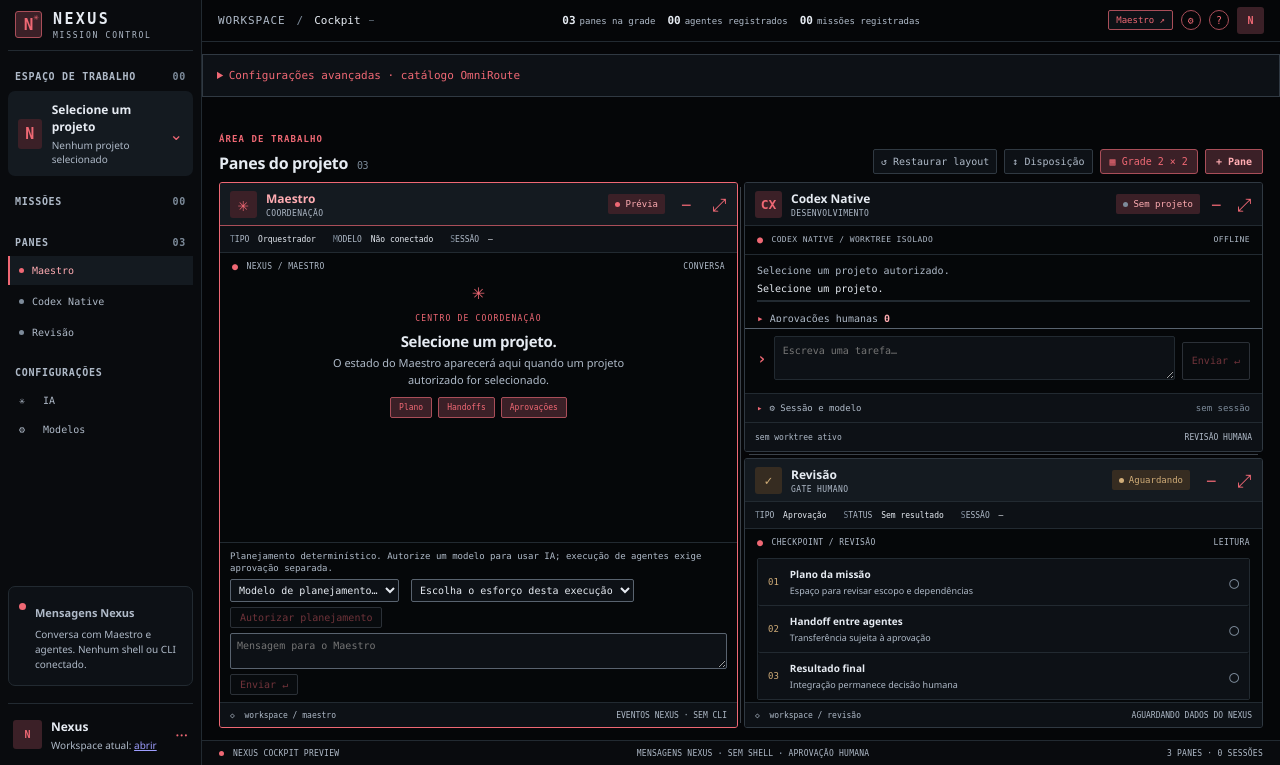
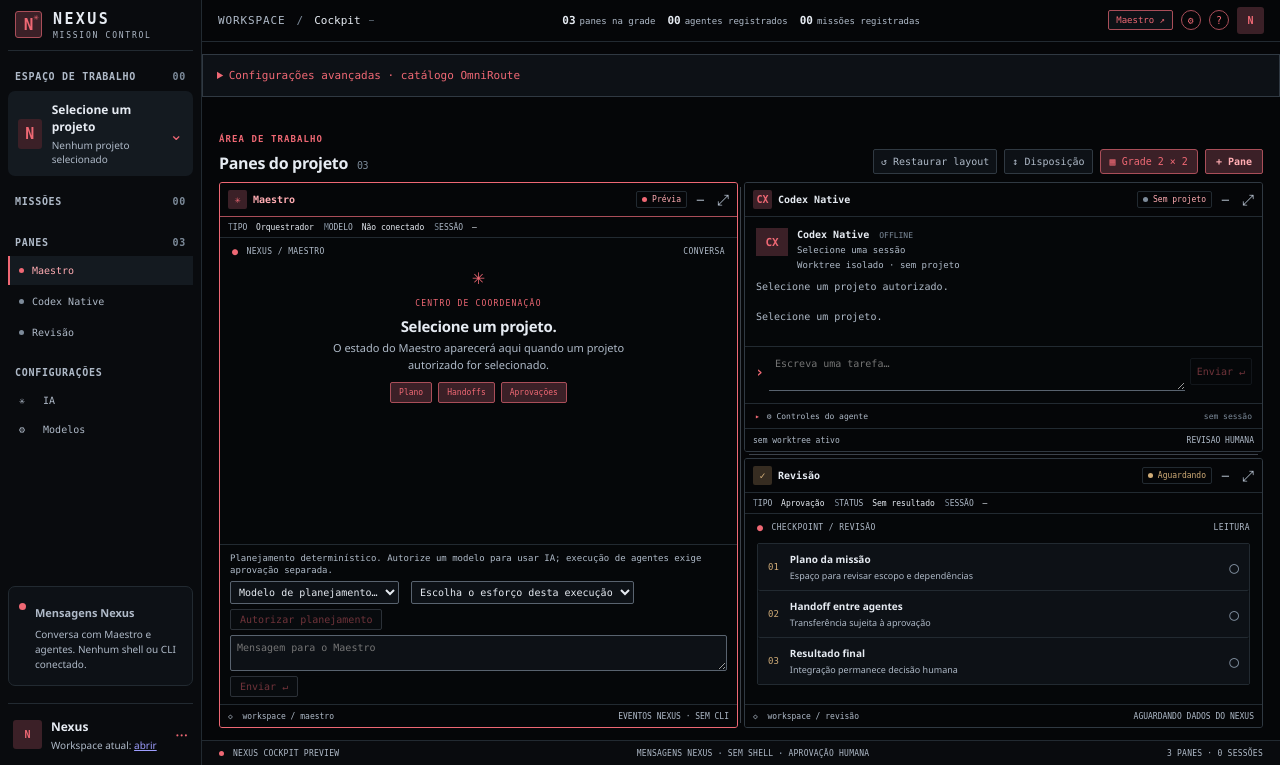
Before and after one commit to vitorhsanches/nexus, a FastAPI app: page /nexus/workspace/cockpit in a window 1280 px wide. Shown: the part 35-800 px from the top of the page. Run offline with FastAPI, Linux system fonts and the light colour scheme; data comes from the database, SQL or seed files in the repository; data that the repository does not hold is empty; parts of the project's set-up code (start-up, migrations or seed data) failed here and were passed over; some libraries are stand-ins or nearby versions.

Commit message:
style(cockpit): simplify terminal panes and native transcript

```diff
--- a/nexus/web/static/css/cockpit.css
+++ b/nexus/web/static/css/cockpit.css
@@ -390,3 +390,51 @@ button:focus-visible,.pane:focus-visible{outline-color:var(--accent)}
 .native-settings:not([open])>:not(summary){display:none}
 .native-settings[open]{padding-bottom:6px}
 @media(max-width:650px){.pane-grid .native-pane{height:min(72dvh,640px);min-height:min(360px,72dvh)}.native-pane .native-entry .cockpit-send{padding:5px 7px}}
+
+/* Compact terminal panes: a narrow title bar and an uninterrupted output area. */
+.pane-grid .pane-header{height:34px;min-height:34px;padding:0 8px;background:var(--bg)}
+.pane-grid .pane-identity{gap:6px}
+.pane-grid .pane-icon{width:19px;height:19px;font-size:10px;border-radius:2px}
+.pane-grid .pane-identity strong{font:700 10px 'Cascadia Code',Consolas,monospace}
+.pane-grid .pane-identity div>span{display:none}
+.pane-grid .pane-status{padding:3px 5px;font-size:8px;background:transparent;border:1px solid var(--border-soft)}
+.pane-grid .pane-tools{gap:2px}
+.pane-grid .pane-tool{width:19px;height:21px;color:var(--text-muted);font-size:15px}
+.pane-grid .pane-meta{height:21px;min-height:21px;padding:0 8px;background:var(--bg);gap:10px}
+.pane-grid .pane-meta span{font-size:8px}
+.pane-grid .pane-footer{height:23px;min-height:23px;padding:0 8px;background:var(--bg);font-size:8px}
+.pane-grid .pane-body{background:var(--terminal)}
+
+/* The live Codex pane reads as a transcript, with its prompt and controls docked below. */
+.native-pane .native-console{display:flex;flex-direction:column;padding:0 11px 8px}
+.native-runtime{display:flex;align-items:flex-start;gap:9px;flex:none;padding:11px 0 8px;min-width:0}
+.native-runtime-mark{display:grid;place-items:center;flex:none;width:32px;height:28px;color:var(--accent);background:var(--accent-tint);font:700 11px 'Cascadia Code',Consolas,monospace}
+.native-runtime-copy{display:grid;gap:2px;min-width:0;color:var(--text-muted);font:9px/1.4 'Cascadia Code',Consolas,monospace}
+.native-runtime-copy strong{color:var(--text);font-size:10px}
+.native-runtime-copy strong span{margin-left:4px;color:var(--text-dim);font-size:8px;font-weight:400}
+.native-runtime-copy>span{overflow:hidden;text-overflow:ellipsis;white-space:nowrap}
+.native-pane .native-console>.native-note{flex:none;margin:0 0 6px}
+.native-pane .native-console>.native-note:empty{display:none}
+.native-pane .native-console .cockpit-conversation{display:grid;align-content:end;gap:10px;margin-top:auto;padding:0 0 5px;min-height:0}
+.native-pane .cockpit-conversation .cockpit-event{color:var(--text-muted);border:0}
+.native-pane .cockpit-message{padding:0;border:0;background:transparent;font:10px/1.5 'Cascadia Code',Consolas,monospace}
+.native-pane .cockpit-message>strong{display:block;color:var(--text-dim);font-size:8px;font-weight:500}
+.native-pane .cockpit-message>p{margin:3px 0 7px;padding:3px 6px;background:var(--surface-raised);border-left:2px solid var(--accent);color:var(--text)}
+.native-pane .cockpit-response{margin:0;padding:0;border:0}
+.native-pane .cockpit-response strong{color:var(--text-muted);font-size:9px}
+.native-pane .cockpit-response p{margin:3px 0 0;color:var(--text)}
+.native-pane .cockpit-live{flex:none;margin:4px 0 6px;background:transparent;border-left-color:var(--accent-border)}
+.native-pane .native-composer{max-height:38%;padding:5px 10px 6px;border-top:1px solid var(--border-soft);background:var(--terminal)}
+.native-pane .native-entry{align-items:center;gap:5px}
+.native-pane .native-entry .cockpit-input{min-height:28px;max-height:96px;padding:5px 6px;border:0;border-bottom:1px solid var(--border-strong);border-radius:0;background:transparent}
+.native-pane .native-entry .cockpit-input:focus{outline:0;border-color:var(--accent)}
+.native-pane .native-entry .cockpit-send{min-height:27px;padding:3px 6px;border-color:var(--border-soft);background:transparent}
+.native-pane .native-entry-prompt{font-size:15px}
+.native-pane .native-settings{max-height:45%;padding:0 10px;background:var(--bg)}
+.native-pane .native-settings>summary{min-height:24px;font-size:8px}
+.native-pane .native-settings.has-approvals>summary{color:var(--warning)}
+.native-pane .native-settings.has-approvals>summary::before{color:var(--warning)}
+.native-pane .native-settings .native-section,.native-pane .native-settings .native-session-menu{padding:5px 0}
+.native-pane .pane-footer{white-space:nowrap}
+.native-pane .pane-footer span{overflow:hidden;text-overflow:ellipsis;white-space:nowrap}
+@media(max-width:650px){.pane-grid .pane-header{height:36px;min-height:36px}.native-pane .native-runtime{padding-top:9px}.native-pane .native-settings>summary span{max-width:45%}}
--- a/nexus/web/static/js/cockpit-native.js
+++ b/nexus/web/static/js/cockpit-native.js
@@ -183,6 +183,7 @@
     const list = $('native-approvals');
     const pending = pendingApprovals();
     $('native-approval-count').textContent = String(pending.length);
+    $('native-settings').classList.toggle('has-approvals', pending.length > 0);
     const shown = [...pending, ...state.approvals.filter(item => item.status !== 'PENDING').slice(0, 5)];
     list.replaceChildren(...(shown.length ? shown.map(approval => {
       const summary = approval.summary || {};
@@ -268,6 +269,9 @@
     $('native-meta-session').textContent = state.session?.session_id || '—';
     $('native-meta-backend').textContent = state.session ? (isNative(state.session) ? BACKEND : 'omniroute · legado') : BACKEND;
     $('native-foot').textContent = state.session?.branch || 'sem worktree ativo';
+    $('native-runtime-model').textContent = state.session?.requested_model || 'Selecione uma sessão';
+    $('native-runtime-worktree').textContent = state.session?.branch
+      ? `worktree · ${state.session.branch}` : 'Worktree isolado · sem projeto';
     $('native-settings-status').textContent = state.session
       ? `${state.session.session_id} · ${selectedModel() || state.session.requested_model || 'modelo pendente'}` : 'sem sessão';
   };
@@ -317,7 +321,11 @@
       state.approvals = data.approvals || [];
       const fresh = pendingApprovals().filter(item => !state.seenApprovals.has(item.approval_id));
       fresh.forEach(item => state.seenApprovals.add(item.approval_id));
-      if (fresh.length) host.notify('Codex Native aguarda sua aprovação');
+      if (fresh.length) {
+        $('native-settings').open = true;
+        $('native-approvals-section').open = true;
+        host.notify('Codex Native aguarda sua aprovação');
+      }
       if (state.approvalPollFailed) { state.approvalPollFailed = false; setNote('native-approval-note', ''); }
     } catch (error) {
       if (stale(generation)) return;
--- a/nexus/web/templates/cockpit.html
+++ b/nexus/web/templates/cockpit.html
@@ -94,13 +94,21 @@
         </article>
 
         <article class="pane native-pane" id="native-pane" data-pane="native" tabindex="0" aria-label="Pane Codex Native">
-          <div class="pane-header"><div class="pane-identity"><span class="pane-icon agent-icon">CX</span><div><strong>Codex Native</strong><span>DESENVOLVIMENTO</span></div></div><div class="pane-tools"><span class="pane-status idle" id="native-status"><i></i><span class="native-status-label">Sem projeto</span></span><button class="pane-tool minimize" type="button" aria-label="Minimizar Codex Native" title="Minimizar">−</button><button class="pane-tool expand" type="button" aria-label="Expandir Codex Native" title="Expandir">⤢</button></div></div>
+          <div class="pane-header"><div class="pane-identity"><span class="pane-icon agent-icon">CX</span><div><strong>Codex Native</strong><span>AGENTE</span></div></div><div class="pane-tools"><span class="pane-status idle" id="native-status"><i></i><span class="native-status-label">Sem projeto</span></span><button class="pane-tool minimize" type="button" aria-label="Minimizar Codex Native" title="Minimizar">−</button><button class="pane-tool expand" type="button" aria-label="Expandir Codex Native" title="Expandir">⤢</button></div></div>
           <div class="pane-body terminal-body native-body">
             <div class="native-console">
-            <div class="terminal-kicker"><span>●</span> CODEX NATIVE / WORKTREE ISOLADO <span class="right" id="native-connection">OFFLINE</span></div>
+            <div class="native-runtime"><span class="native-runtime-mark" aria-hidden="true">CX</span><div class="native-runtime-copy"><strong>Codex Native <span id="native-connection">OFFLINE</span></strong><span id="native-runtime-model">Selecione uma sessão</span><span id="native-runtime-worktree">Worktree isolado · sem projeto</span></div></div>
             <p class="native-note" id="native-gate" role="status">Selecione um projeto autorizado.</p>
             <div class="cockpit-conversation" id="native-log" aria-live="polite"></div>
             <div class="cockpit-live" id="native-live" hidden></div>
+            </div>
+            <form class="cockpit-composer native-composer" id="native-composer">
+              <div class="native-entry"><span class="native-entry-prompt" aria-hidden="true">›</span><textarea class="cockpit-input" id="native-prompt" rows="2" maxlength="100000" placeholder="Escreva uma tarefa…" aria-label="Tarefa para o Codex Native" disabled></textarea><button class="cockpit-send" id="native-send" type="submit" disabled>Enviar ↵</button><button class="cockpit-send" id="native-stop" type="button" hidden>Parar</button></div>
+              <p class="native-note" id="native-compose-note" role="status"></p>
+              <p class="cockpit-compose-error" id="native-error" role="status"></p>
+            </form>
+            <details class="native-settings" id="native-settings">
+              <summary>⚙ Controles do agente <span id="native-settings-status">sem sessão</span></summary>
               <details class="native-section" id="native-approvals-section">
                 <summary>Aprovações humanas <b id="native-approval-count">0</b></summary>
                 <div id="native-approvals"></div>
@@ -123,14 +131,6 @@
                 <div id="native-history"></div>
                 <a class="native-link" id="native-open-dev" href="/nexus#development">Abrir a interface Development para aplicar ou rejeitar →</a>
               </details>
-            </div>
-            <form class="cockpit-composer native-composer" id="native-composer">
-              <div class="native-entry"><span class="native-entry-prompt" aria-hidden="true">›</span><textarea class="cockpit-input" id="native-prompt" rows="2" maxlength="100000" placeholder="Escreva uma tarefa…" aria-label="Tarefa para o Codex Native" disabled></textarea><button class="cockpit-send" id="native-send" type="submit" disabled>Enviar ↵</button><button class="cockpit-send" id="native-stop" type="button" hidden>Parar</button></div>
-              <p class="native-note" id="native-compose-note" role="status"></p>
-              <p class="cockpit-compose-error" id="native-error" role="status"></p>
-            </form>
-            <details class="native-settings" id="native-settings">
-              <summary>⚙ Sessão e modelo <span id="native-settings-status">sem sessão</span></summary>
               <details class="native-session-menu" id="native-session-menu">
                 <summary id="native-session-summary">Sessões · selecione um projeto</summary>
                 <select id="native-session" aria-label="Sessão Codex Native" hidden></select>
```
Lines whose indentation alone changed are shown as unchanged.
